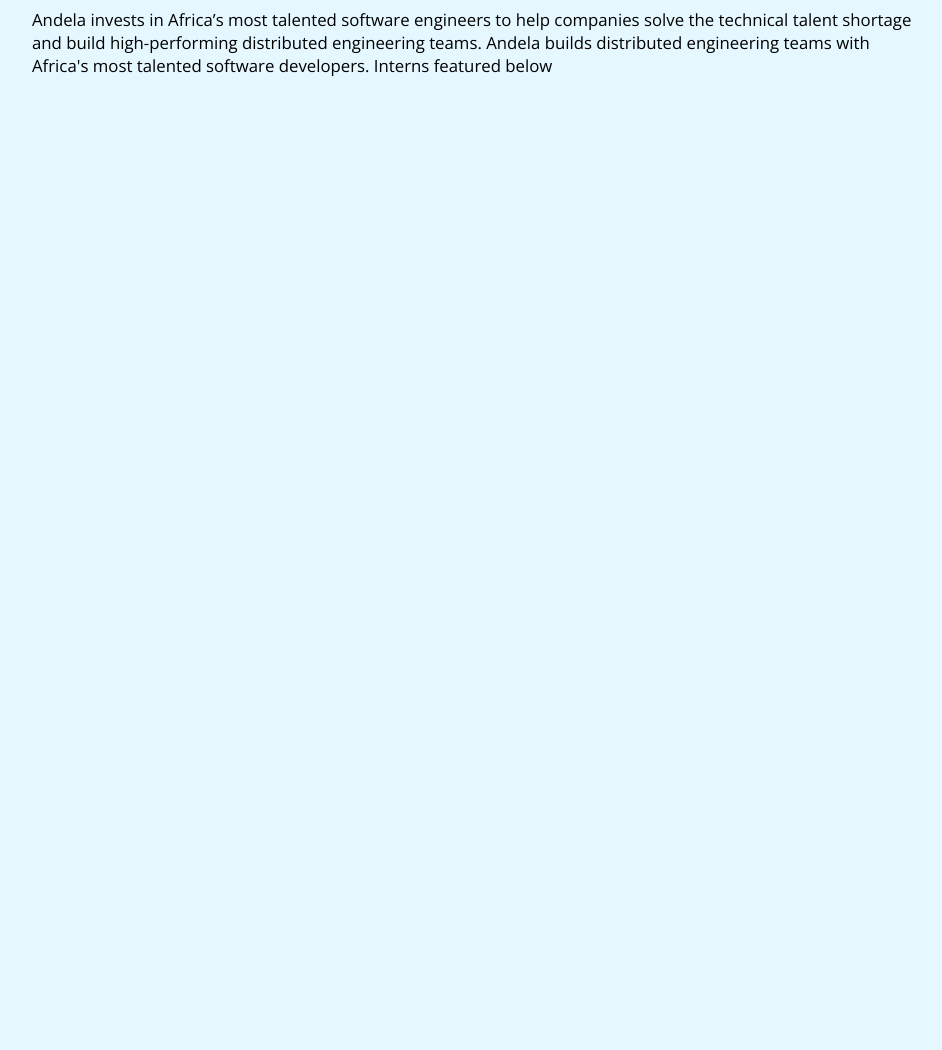
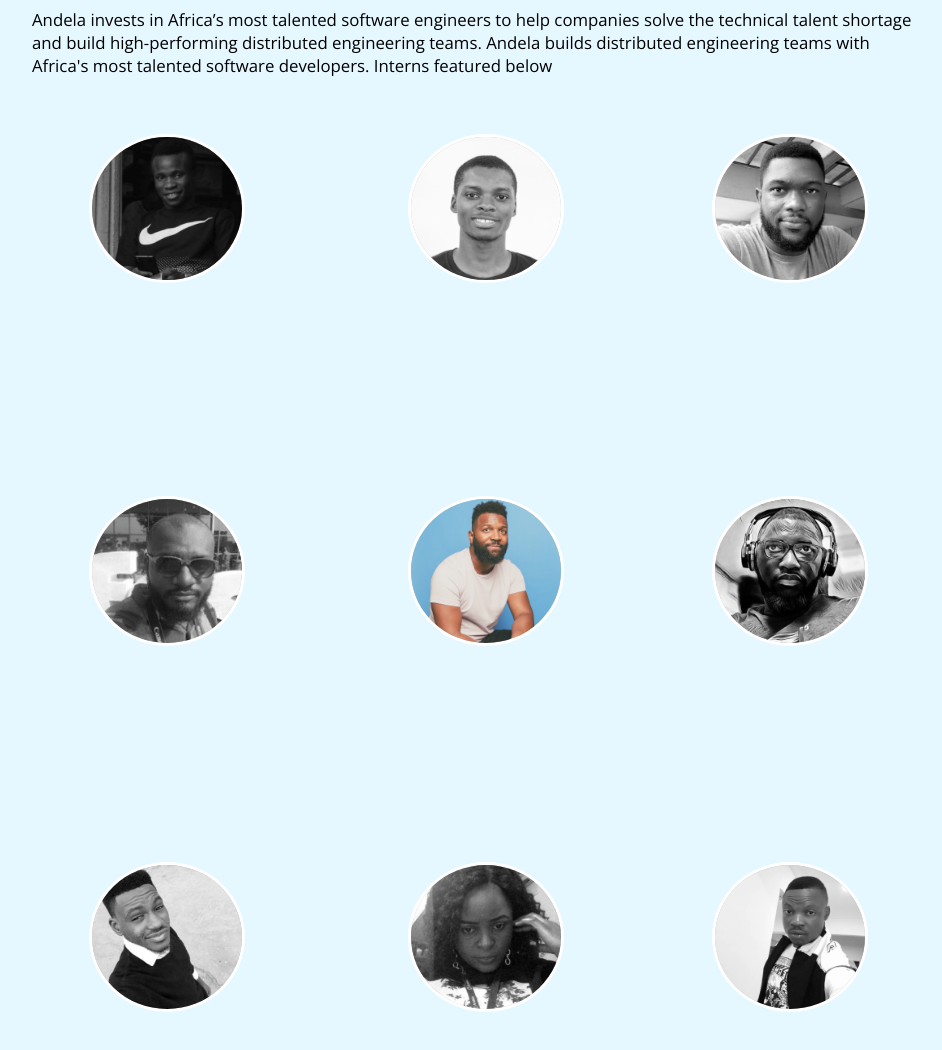
Before and after one commit to Kosiso29/HNG.Tech, a plain HTML site: page intern.html in a window 1280 px wide. Shown: the part 920-1970 px from the top of the page, without its empty margins (160-1102 px from the left). Drawn offline with nearby package versions, Linux system fonts and the light colour scheme; a web font is replaced by a local one.

Commit message:
reduced border radius

```diff
--- a/intern.css
+++ b/intern.css
@@ -159,25 +159,46 @@ nav ul li a:hover{
 
   color: #000000;
 }
-/*.grid{
+.card1{
   position: absolute;
-  height: 1421px;
-  width: 1400px;
-  left: 100px;
-  right: 100px;
-  top: 300px;
-  margin: 0 280px;
-  display: grid;
-  grid-template-columns: 1fr 1fr 1fr;
-  grid-gap: 10px;
-  grid-column-gap: 14px;
-  overflow: hidden;
+  width: 195.14px;
+  height: 187px;
+  left: 311.9px;
+  top: 340px;
+  background: #C4C4C4;
+  border: 3px solid #FFFFFF;
+  box-sizing: border-box;
+  background-blend-mode: luminosity;
+  border-radius: 50%;
 }
-.card{
-  height: 300px;
-  width: 300px;
-  background: blue;
-}*/
+.card2{
+  left: 710.9px;
+}
+.card3{
+  left: 1090px;
+}
+.card4{
+  top: 793px;
+}
+.card5{
+  top: 793px;
+  left: 710.9px;
+}
+.card6{
+  top: 793px;
+  left: 1090px;
+}
+.card7{
+  top: 1251px;
+}
+.card8{
+  top: 1251px;
+  left: 710.9px;
+}
+.card9{
+  top: 1251px;
+  left: 1090px;
+}
 
 @media (max-width: 1600px){
   body{
@@ -263,18 +284,41 @@ nav ul li a:hover{
     font-size: calc((21/1600)*100vw);
     line-height: calc((29/1600)*100vw);
   }
-  /*.grid{
-    height: calc((1421/1600)*100vw);
-    width: 100%;
-    top: calc((300/1600)*100vw);
-    padding: 0 0.175vw;
-    grid-gap: calc((10/1600)*100vw);
-    grid-column-gap: calc((14/1600)*100vw);
+  .card1{
+    position: absolute;
+    width: calc((195/1600)*100vw);
+    height: calc((187/1600)*100vw);
+    left: calc((311/1600)*100vw);
+    top: calc((340/1600)*100vw);
   }
-  /*.card{
-    height: calc((300/1600)*100vw);
-    width: calc((300/1600)*100vw);
-  }*/
+  .card2{
+    left: calc((710/1600)*100vw);
+  }
+  .card3{
+    left: calc((1090/1600)*100vw);
+  }
+  .card4{
+    top: calc((793/1600)*100vw);
+  }
+  .card5{
+    top: calc((793/1600)*100vw);
+    left: calc((710/1600)*100vw);
+  }
+  .card6{
+    top: calc((793/1600)*100vw);
+    left: calc((1090/1600)*100vw);
+  }
+  .card7{
+    top: calc((1251/1600)*100vw);
+  }
+  .card8{
+    top: calc((1251/1600)*100vw);
+    left: calc((710/1600)*100vw);
+  }
+  .card9{
+    top: calc((1251/1600)*100vw);
+    left: calc((1090/1600)*100vw);
+  }
 }
 @media (max-width: 1000px) {
   .toggle-button{
@@ -284,6 +328,9 @@ nav ul li a:hover{
   }
   .nav-toggle:checked ~ nav ul{
     display: block;
+  }
+  nav{
+    border-radius: 0px 0px 20px 20px;
   }
   nav ul{
     float: none;
@@ -328,6 +375,7 @@ nav ul li a:hover{
 @media (max-width: 900px){
   nav{
     height: 106px;
+    border-radius: 0px 0px 10px 10px;
   }
   nav img{
     width: 295px;
--- a/intern.html
+++ b/intern.html
@@ -33,17 +33,15 @@
       <img class="container2-img" src="img/andela.png">
       <p class="container2-p">Andela invests in Africa’s most talented software engineers to help companies solve the technical talent shortage and build high-performing distributed engineering teams.
         Andela builds distributed engineering teams with Africa's most talented software developers. Interns featured below</p>
-      <div class="grid">
-        <div class="card"></div>
-        <div class="card"></div>
-        <div class="card"></div>
-        <div class="card"></div>
-        <div class="card"></div>
-        <div class="card"></div>
-        <div class="card"></div>
-        <div class="card"></div>
-        <div class="card"></div>
-      </div>
+        <img class="card1" src="img/andela1.png">
+        <img class="card1 card2" src="img/andela2.png">
+        <img class="card1 card3" src="img/andela3.png">
+        <img class="card1 card4" src="img/andela4.png">
+        <img class="card1 card5" src="img/andela5.png">
+        <img class="card1 card6" src="img/andela6.png">
+        <img class="card1 card7" src="img/andela7.png">
+        <img class="card1 card8" src="img/andela8.png">
+        <img class="card1 card9" src="img/andela9.png">
 
     </div>
 
--- a/style.css
+++ b/style.css
@@ -360,6 +360,9 @@ img{
   .nav-toggle:checked ~ nav ul{
     display: block;
   }
+  nav{
+    border-radius: 0px 0px 20px 20px;
+  }
   nav ul{
     float: none;
     display: none;
@@ -483,6 +486,7 @@ img{
 @media (max-width: 900px){
   nav{
     height: 106px;
+    border-radius: 0px 0px 10px 10px;
   }
   nav img{
     width: 295px;
--- a/style1.css
+++ b/style1.css
@@ -1306,6 +1306,9 @@ nav ul li a:hover{
   .nav-toggle:checked ~ nav ul{
     display: block;
   }
+  nav{
+    border-radius: 0px 0px 20px 20px;
+  }
   nav ul{
     float: none;
     display: none;
@@ -1349,6 +1352,7 @@ nav ul li a:hover{
 @media (max-width: 900px){
   nav{
     height: 106px;
+    border-radius: 0px 0px 10px 10px;
   }
   nav img{
     width: 295px;
--- a/style2.css
+++ b/style2.css
@@ -546,6 +546,9 @@ nav{
   .nav-toggle:checked ~ nav ul{
     display: block;
   }
+  nav{
+    border-radius: 0px 0px 20px 20px;
+  }
   nav ul{
     float: none;
     display: none;
@@ -589,6 +592,7 @@ nav{
 @media (max-width: 900px){
   nav{
     height: 106px;
+    border-radius: 0px 0px 10px 10px;
   }
   nav img{
     width: 295px;
--- a/support.css
+++ b/support.css
@@ -762,6 +762,9 @@ img{
   .nav-toggle:checked ~ nav ul{
     display: block;
   }
+  nav{
+    border-radius: 0px 0px 20px 20px;
+  }
   nav ul{
     float: none;
     display: none;
@@ -933,6 +936,7 @@ img{
 @media (max-width: 900px){
   nav{
     height: 106px;
+    border-radius: 0px 0px 10px 10px;
   }
   nav img{
     width: 295px;
```
Also changed, not shown: img/andela1.png (added), img/andela2.png (added), img/andela3.png (added), img/andela4.png (added), img/andela5.png (added), img/andela6.png (added), img/andela7.png (added), img/andela8.png (added), img/andela9.png (added), 1 other file.
